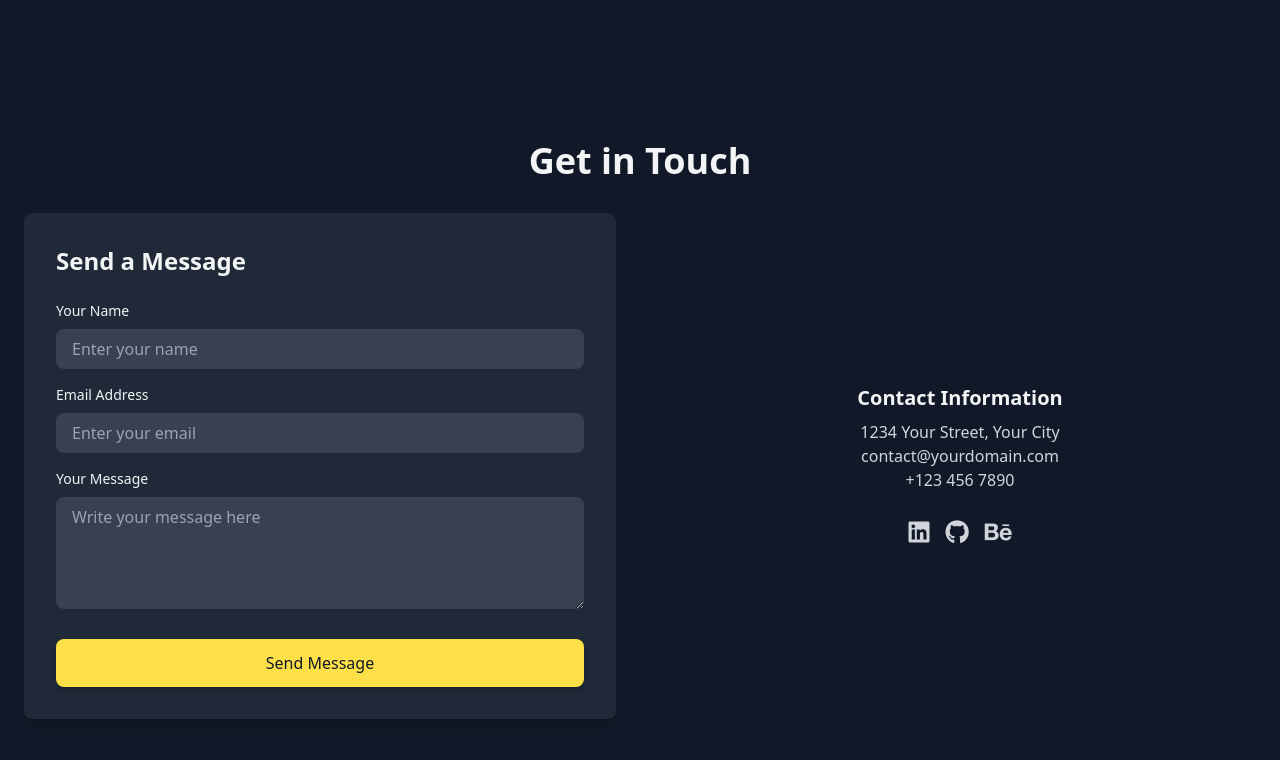
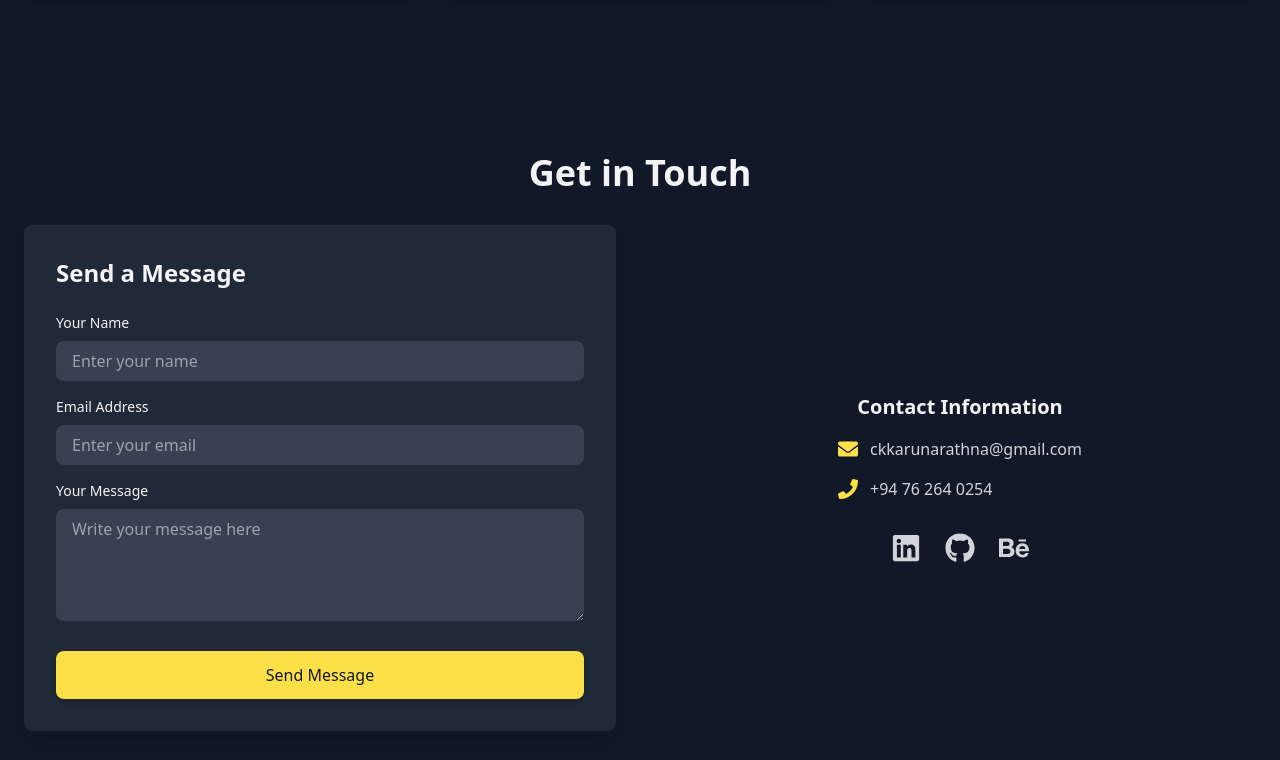
Before and after one commit to Chanidu26/ChaniduDev, a React (Create React App) app: page / in a window 1280 px wide. Shown: the part 4642-5402 px from the top of the page. Built offline with nearby package versions, Linux system fonts and the light colour scheme.

Commit message:
github pages config added

```diff
--- a/src/components/Contact.js
+++ b/src/components/Contact.js
@@ -1,14 +1,13 @@
 import React from 'react'
+import { FaLinkedin, FaGithub, FaBehance, FaEnvelope, FaPhone } from 'react-icons/fa';
 
 const Contact = () => {
   return (
     <section id="contact">
-    <div className="bg-gray-900 text-gray-100 min-h-screen flex items-center justify-center ">
+      <div className="bg-gray-900 text-gray-100 min-h-screen flex items-center justify-center">
         <div className="container mx-auto px-6 pt-12 mt-10">
           {/* Header */}
-        <h2 className="text-4xl font-bold text-center mb-8">
-          Get in Touch
-        </h2>
+          <h2 className="text-4xl font-bold text-center mb-8">Get in Touch</h2>
 
           {/* Contact Section */}
           <div className="grid grid-cols-1 md:grid-cols-2 gap-12">
@@ -62,39 +61,45 @@ const Contact = () => {
             </div>
 
             {/* Contact Info & Social Links */}
-          <div className="flex flex-col justify-center items-center space-y-6">
+            <div className="flex flex-col justify-center items-center space-y-8">
+              {/* Contact Information */}
               <div className="text-center">
-              <h3 className="text-xl font-semibold">Contact Information</h3>
-              <p className="text-gray-300 mt-2">1234 Your Street, Your City</p>
-              <p className="text-gray-300">contact@yourdomain.com</p>
-              <p className="text-gray-300">+123 456 7890</p>
+                <h3 className="text-xl font-semibold mb-4">Contact Information</h3>
+                <div className="flex items-center space-x-3  mb-4 ">
+                  <FaEnvelope className="text-yellow-300 text-xl" />
+                  <p className="text-gray-300">ckkarunarathna@gmail.com</p>
+                </div>
+                <div className="flex items-center space-x-3 ">
+                  <FaPhone className="text-yellow-300 text-xl" />
+                  <p className="text-gray-300">+94 76 264 0254</p>
+                </div>
               </div>
 
               {/* Social Media Links */}
-            <div className="flex space-x-4">
+              <div className="flex space-x-6 right-0 ">
                 <a
                   href="https://www.linkedin.com/in/chanidukarunarathna/"
                   target="_blank"
                   rel="noopener noreferrer"
-                className="text-gray-300 hover:text-blue-400 text-2xl"
+                  className="text-gray-300 hover:text-yellow-300 text-3xl"
                 >
-                <i className="fab fa-linkedin"></i>
+                  <FaLinkedin />
                 </a>
                 <a
                   href="https://github.com/Chanidu26"
                   target="_blank"
                   rel="noopener noreferrer"
-                className="text-gray-300 hover:text-gray-500 text-2xl"
+                  className="text-gray-300 hover:text-gray-500 text-3xl"
                 >
-                <i className="fab fa-github"></i>
+                  <FaGithub />
                 </a>
                 <a
                   href="https://www.behance.net/chanidukarunarathna"
                   target="_blank"
                   rel="noopener noreferrer"
-                className="text-gray-300 hover:text-blue-300 text-2xl"
+                  className="text-gray-300 hover:text-blue-300 text-3xl"
                 >
-                <i className="fab fa-behance"></i>
+                  <FaBehance />
                 </a>
               </div>
             </div>
@@ -107,7 +112,7 @@ const Contact = () => {
         </p>
       </footer>
     </section>
-  )
-}
+  );
+};
 
-export default Contact
+export default Contact;
--- a/src/components/Projects.js
+++ b/src/components/Projects.js
@@ -7,9 +7,10 @@ const Projects = () => {
     <div className="min-h-screen bg-gray-900 pt-20">
       <div className="container mx-auto px-6">
         <h1 className="text-4xl font-bold text-center text-white mb-8">
-          My Projects
+          My Portfolios
         </h1>
-        <div className="grid gap-8 md:grid-cols-2 lg:grid-cols-3">
+
+        <div className="grid gap-8 md:grid-cols-2 lg:grid-cols-3 pt-3">
           {projects.map((project) => (
             <Projectcard
             key={project.id}
```
Also changed, not shown: package.json (+2 -46 lines), 1 other file (tests, documents, lock files or other folders). Lines whose indentation alone changed are shown as unchanged.
